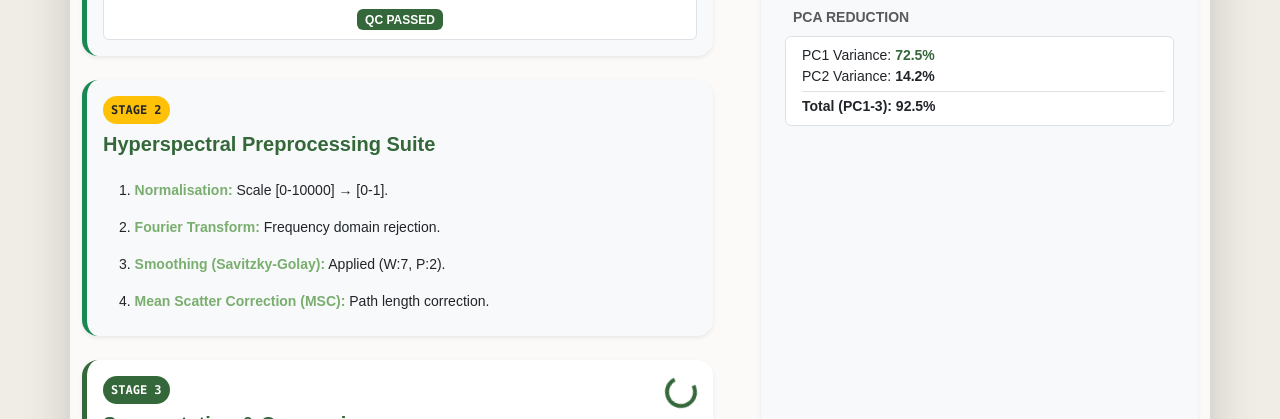
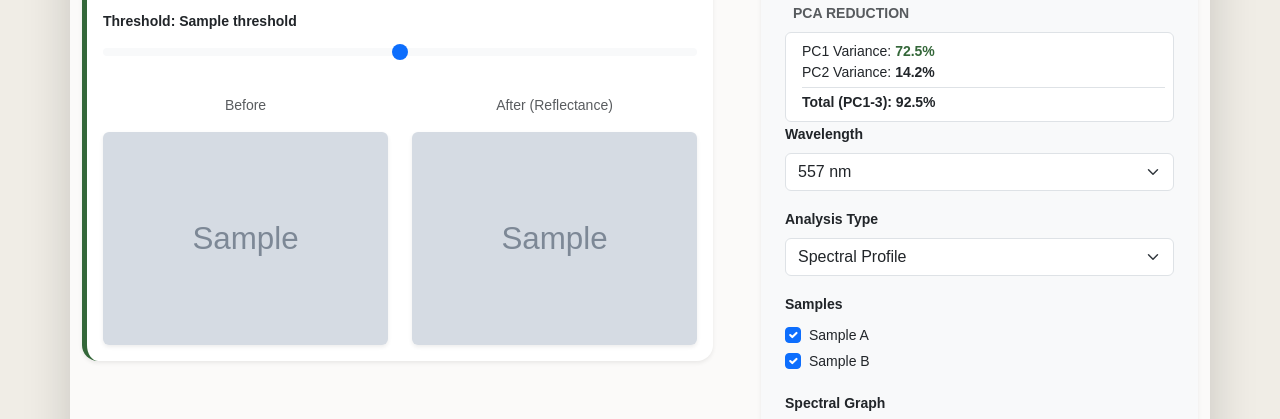
Before and after one commit to AlexandraMol/cropsense-web-app, a Flask app: template templates/pipeline-result.html in a window 1280 px wide. Shown: the part 785-1204 px from the top of the page. Run offline with Flask 3, Linux system fonts and the light colour scheme; the template is opened without the code that fills it: most values are stand-ins (such as "Sample title", 1, 10 or a date in 2020); grey boxes marked "Sample" are stand-in pictures.

Commit message:
add controller, service logic + more data in results

```diff
--- a/app.py
+++ b/app.py
@@ -1,5 +1,6 @@
 from flask import Flask, render_template, request
 from static.assets.members.members import members
+from controllers.pipeline_controller import pipeline_page
 
 app = Flask(__name__)
 
@@ -22,7 +23,7 @@ def run_pipeline_page():
 @app.route("/run-pipeline", methods=["GET", "POST"])
 def submit_pipeline():
     if request.method == "POST":
-        return render_template("pipeline-result.html")
+        return pipeline_page()
 
     # If someone just types the URL in manually (GET),
     # redirect them back to the upload page.
--- a/templates/pipeline-result.html
+++ b/templates/pipeline-result.html
@@ -1,78 +1,102 @@
-{% extends "base.html" %}
-{% block title %}ETL Results - Cropsense{% endblock %}
+{% extends "base.html" %} {% block title %}ETL Results - Cropsense{% endblock %}
+{% block content %}
 
-{% block content %}
+<form method="POST" action="/run-pipeline">
   <div class="container py-5 bg-white bg-opacity-75 rounded-4 shadow-lg my-5">
-
-    <div class="d-flex justify-content-center align-items-center mb-5 border-bottom border-success pb-3">
+    <div
+      class="d-flex justify-content-center align-items-center mb-5 border-bottom border-success pb-3"
+    >
       <div class="text-center">
         <h1 class="display-5 fw-bold">Pipeline ETL Status</h1>
-            <p class="lead text-muted small">Processed Session: #CS20251214_Plant001 | Sensor Suite:
-                Spectral+Thermal+RGB</p>
+        <p class="lead text-muted small">
+          Processed Session: #CS20251214_Plant001 | Sensor Suite:
+          Spectral+Thermal+RGB
+        </p>
       </div>
     </div>
 
     <div class="row g-5">
       <div class="col-lg-7 text-start">
-            <h5 class="mb-4"><i class="bi bi-stack me-2"></i>Data Transformation Flow</h5>
+        <h5 class="mb-4">
+          <i class="bi bi-stack me-2"></i>Data Transformation Flow
+        </h5>
+        <div
+          class="card section-card shadow-sm border-0 border-start border-5 border-success mb-4 p-3 bg-light"
+        >
+          <div>
+            <span class="badge bg-warning text-dark p-2 small">Stage 1</span>
+            <h5 class="fw-bold mt-2">Hyperspectral Preprocessing Suite</h5>
+          </div>
+          <div class="mt-3">
+            <label class="form-label small fw-bold text-muted">
+              Preprocessing Method
+            </label>
 
-            <div class="card section-card shadow-sm border-0 border-start border-5 border-success mb-4 p-3 bg-light">
-                <div class="d-flex justify-content-between align-items-start">
-                    <div>
-                        <span class="badge rounded-pill p-2 text-uppercase font-monospace small badge-stage-1"
-                        >Stage 1</span>
-                        <h5 class="fw-bold mt-2">Data Visualisation & QC Check</h5>
-                        <p class="text-muted small mb-0">Imported 3 sensor files (raw, thermal, rgb). Band alignment
-                            verified.</p>
-                    </div>
+            <select class="form-select" name="method">
+            <option value="standard" {% if data.method == "standard" %}selected{% endif %}>Standard</option>
+            <option value="msc" {% if data.method == "msc" %}selected{% endif %}>MSC</option>
+            <option value="fft" {% if data.method == "fft" %}selected{% endif %}>FFT</option>
+            </select>
           </div>
 
-                <div class="mt-3 p-2 bg-white rounded border">
-                    <label class="form-label small fw-bold text-uppercase text-muted">QC Output: False-Color Band
-                        Composite</label>
-                    <img src="https://www.researchgate.net/profile/Gerrit-Polder/publication/259215766/figure/fig2/AS:392576466210819@1470608931290/Example-of-a-hyperspectral-image-data-cube-Each-pixels-consists-of-a-complete-reflection.png"
-                         class="img-fluid rounded border" alt="Band Visualisation Preview">
-                    <div class="text-center mt-2"><span class="badge bg-primary small">QC PASSED</span></div>
-                </div>
-            </div>
-
-            <div class="card section-card shadow-sm border-0 border-start border-5 border-success mb-4 p-3 bg-light">
-                <div class="d-flex justify-content-between">
-                    <div>
-                        <span class="badge rounded-pill bg-warning text-dark p-2 text-uppercase font-monospace small">Stage 2</span>
-                        <h5 class="fw-bold mt-2">Hyperspectral Preprocessing Suite</h5>
-                    </div>
-                </div>
-
-                <ul class="list-group list-group-flush list-group-numbered small mt-2">
-                    <li class="list-group-item bg-transparent border-0"><strong
-                            class="text-medium-green">Normalisation:</strong> Scale [0-10000] → [0-1].
+          <ul class="list-group list-group-flush small mt-3">
+            <li class="list-group-item bg-transparent border-0">
+              Normalisation
             </li>
-                    <li class="list-group-item bg-transparent border-0"><strong class="text-medium-green">Fourier
-                        Transform:</strong> Frequency domain rejection.
+            <li class="list-group-item bg-transparent border-0">
+              Fourier Transform
             </li>
-                    <li class="list-group-item bg-transparent border-0"><strong class="text-medium-green">Smoothing
-                        (Savitzky-Golay):</strong> Applied (W:7, P:2).
-                    </li>
-                    <li class="list-group-item bg-transparent border-0"><strong class="text-medium-green">Mean Scatter
-                        Correction (MSC):</strong> Path length correction.
+            <li class="list-group-item bg-transparent border-0">
+              Smoothing (Savitzky-Golay)
             </li>
           </ul>
         </div>
 
-            <div class="card section-card shadow-sm border-0 border-start border-5 p-3"
-                 style="border-color: var(--dark-green) !important;">
-                <div class="d-flex justify-content-between">
+        <div
+          class="card section-card shadow-sm border-0 border-start border-5 p-3"
+          style="border-color: var(--dark-green) !important"
+        >
           <div>
-                        <span class="badge rounded-pill p-2 text-uppercase font-monospace small bg-primary">Stage 3</span>
+            <span class="badge bg-primary p-2 small">Stage 2</span>
             <h5 class="fw-bold mt-2">Segmentation & Conversion</h5>
-                        <p class="text-muted small mb-1">Applying masks and converting DN to absorbance.</p>
-                    </div>
-                    <div class="spinner-border" role="status"></div>
+            <p class="text-muted small">
+              Applying masks and converting DN to reflectance.
+            </p>
           </div>
 
-                <div class="progress mt-2" style="height: 10px;">
-                    <div class="progress-bar progress-bar-striped progress-bar-animated" role="progressbar"></div>
+          <div class="mt-3">
+            <label class="form-label small fw-bold">
+              Threshold: <span id="thresholdValue">{{ data.threshold }}</span>
+            </label>
+
+            <input
+              type="range"
+              name="threshold"
+              min="0"
+              max="1"
+              step="0.01"
+              value="{{ data.threshold }}"
+              class="form-range"
+              oninput="updateThreshold(this.value)"
+            />
+          </div>
+
+          <div class="row mt-4">
+            <div class="col-md-6 text-center">
+              <p class="small text-muted">Before</p>
+              <img
+                src="{{ url_for('static', filename=data.before_image) }}"
+                class="img-fluid rounded shadow-sm"
+              />
+            </div>
+
+            <div class="col-md-6 text-center">
+              <p class="small text-muted">After (Reflectance)</p>
+              <img
+                src="{{ url_for('static', filename=data.after_image) }}"
+                class="img-fluid rounded shadow-sm"
+              />
+            </div>
           </div>
         </div>
       </div>
@@ -80,10 +104,9 @@
       <div class="col-lg-5 text-start">
   <h5 class="mb-4"><i class="bi bi-clipboard-data me-2"></i>Final Analysis & DB Ingest</h5>
 
-            <div class="card section-card shadow-sm border-0 border-top border-5 p-4 h-100 bg-light">
+            <div class="card section-card shadow-sm border-0 border-top p-4 h-100 bg-light">
                 <div class="text-center mb-4">
-                    <span class="badge rounded-pill p-2 px-4 text-uppercase font-monospace small bg-primary"
-                    >Stage 4</span>
+                 <span class="badge bg-primary p-2 small">Stage 3</span>
                     <h5 class="fw-bold mt-2">Feature Extraction</h5>
                     <p class="text-muted small">Data added to Cropsense database.</p>
                 </div>
@@ -151,15 +174,64 @@
                         </ul>
                     </div>
                 </div>
+
+
+          <div class="mb-3">
+            <label class="form-label small fw-bold">Wavelength</label>
+            <select class="form-select" name="wavelength">
+            <option value="557" {% if data.wavelength == "557" %}selected{% endif %}>557 nm</option>
+            <option value="756" {% if data.wavelength == "756" %}selected{% endif %}>756 nm</option>
+            <option value="900" {% if data.wavelength == "900" %}selected{% endif %}>900 nm</option>
+            </select>
+          </div>
+
+          <div class="mb-3">
+            <label class="form-label small fw-bold">Analysis Type</label>
+                <select class="form-select" name="analysis">
+                    <option value="profile" {% if data.analysis == "profile" %}selected{% endif %}>Spectral Profile</option>
+                    <option value="histogram" {% if data.analysis == "histogram" %}selected{% endif %}>Histogram</option>
+                </select>
+          </div>
+
+          <div class="mb-3">
+            <label class="form-label small fw-bold">Samples</label>
+
+            <div class="form-check">
+              <input class="form-check-input" type="checkbox" checked />
+              <label class="form-check-label small">Sample A</label>
+            </div>
+
+            <div class="form-check">
+              <input class="form-check-input" type="checkbox" checked />
+              <label class="form-check-label small">Sample B</label>
             </div>
           </div>
-        <div class="mt-5 text-center">
-            <hr class="border-success opacity-25 mb-4">
+
+          <div class="mb-3">
+            <label class="form-label small fw-bold">Spectral Graph</label>
+
+            <img
+              src="{{ url_for('static', filename=data.graph) }}"
+              class="img-fluid rounded shadow-sm"
+            />
+          </div>
+        </div>
+      </div>
+
+      <div class="mt-5 text-center p-3">
+        <button type="submit" class="btn btn-accent btn-lg px-5 shadow">
+          Apply changes
+        </button>
         <a href="/upload-images" class="btn btn-accent btn-lg px-5 shadow">
           <i class="bi bi-cloud-upload me-2"></i>New Process
         </a>
       </div>
     </div>
 
-</div>
+</form>
+<script>
+  function updateThreshold(value) {
+    document.getElementById("thresholdValue").innerText = value;
+  }
+</script>
 {% endblock %}
```
Also changed, not shown: controllers/pipeline_controller.py (added, +17 -0 lines), services/pipeline_service.py (added, +37 -0 lines), static/assets/images/after.jpg (added), static/assets/images/before.jpg (added), 1 other file. Lines whose indentation alone changed are shown as unchanged.
